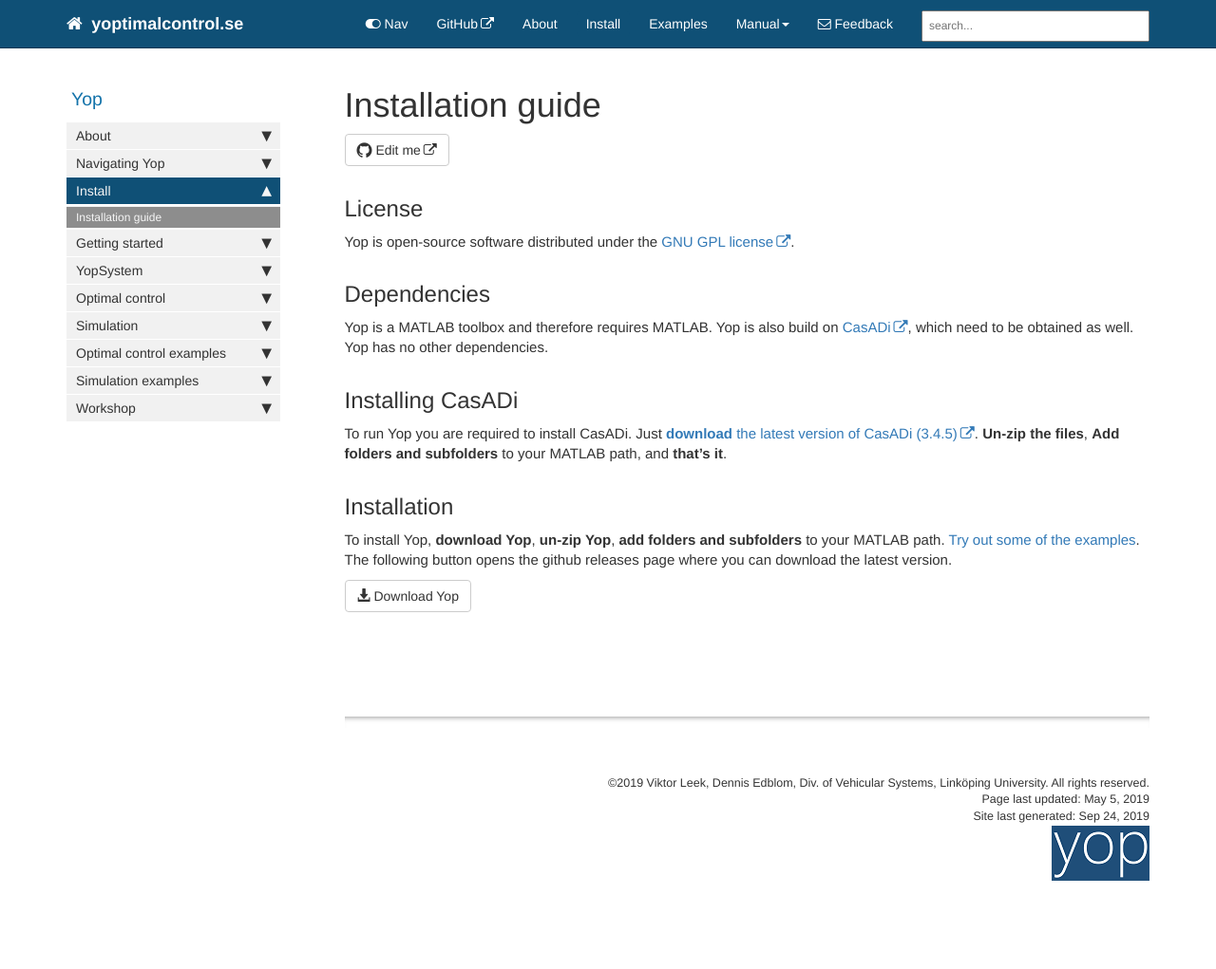
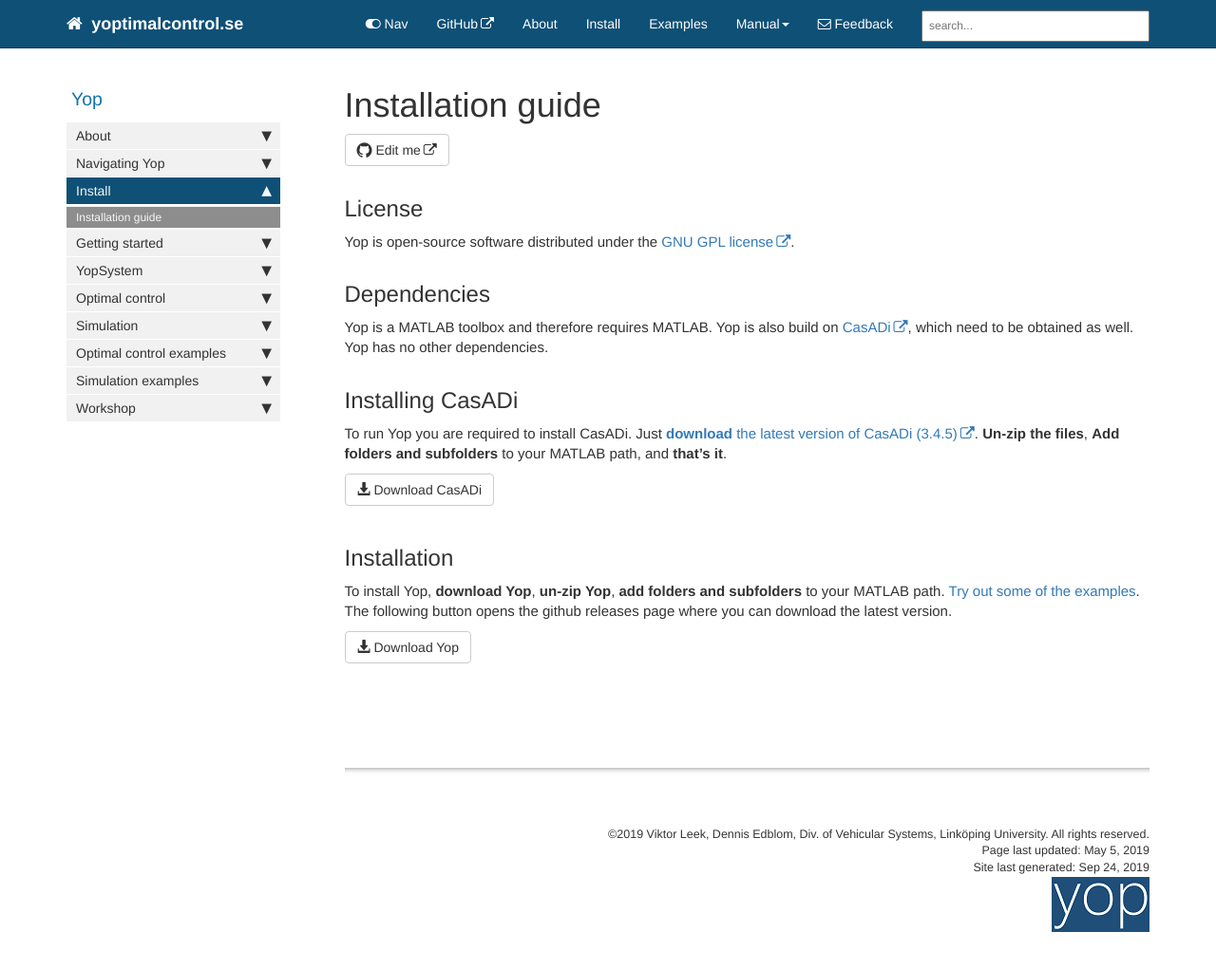
Before and after one commit to yoptimalcontrol/yoptimalcontrol, a Jekyll site: the page built from pages/install/install.md, in a window 1280 px wide and 1042 px high. Shown: the top 1021 px of the window at 95% size. Built offline with Jekyll 4.4.1, drawn with Linux system fonts in a browser that asks for light colours; nearby versions of some CDN libraries; comment, search, counter and statistics services are not loaded.

Commit message:
added download CasADi button

```diff
--- a/pages/install/install.md
+++ b/pages/install/install.md
@@ -17,6 +17,8 @@ Yop is a MATLAB toolbox and therefore requires MATLAB. Yop is also build on [Cas
 ## Installing CasADi
 To run Yop you are required to install CasADi. Just [**download** the latest version of CasADi (3.4.5)](https://web.casadi.org/get/){:target="_blank"}. **Un-zip the files**, **Add folders and subfolders** to your MATLAB path, and **that's it**.
 
+<a target="_blank" class="noCrossRef" href="{{ "https://web.casadi.org/get/"}}"><button type="button" class="btn btn-default" aria-label="Left Align"><span class="glyphicon glyphicon-download-alt" aria-hidden="true"></span> Download CasADi </button></a>
+
 ## Installation
 To install Yop, **download Yop**, **un-zip Yop**, **add folders and subfolders** to your MATLAB path. [Try out some of the examples](examples). The following button opens the github releases page where you can download the latest version.
 
```
